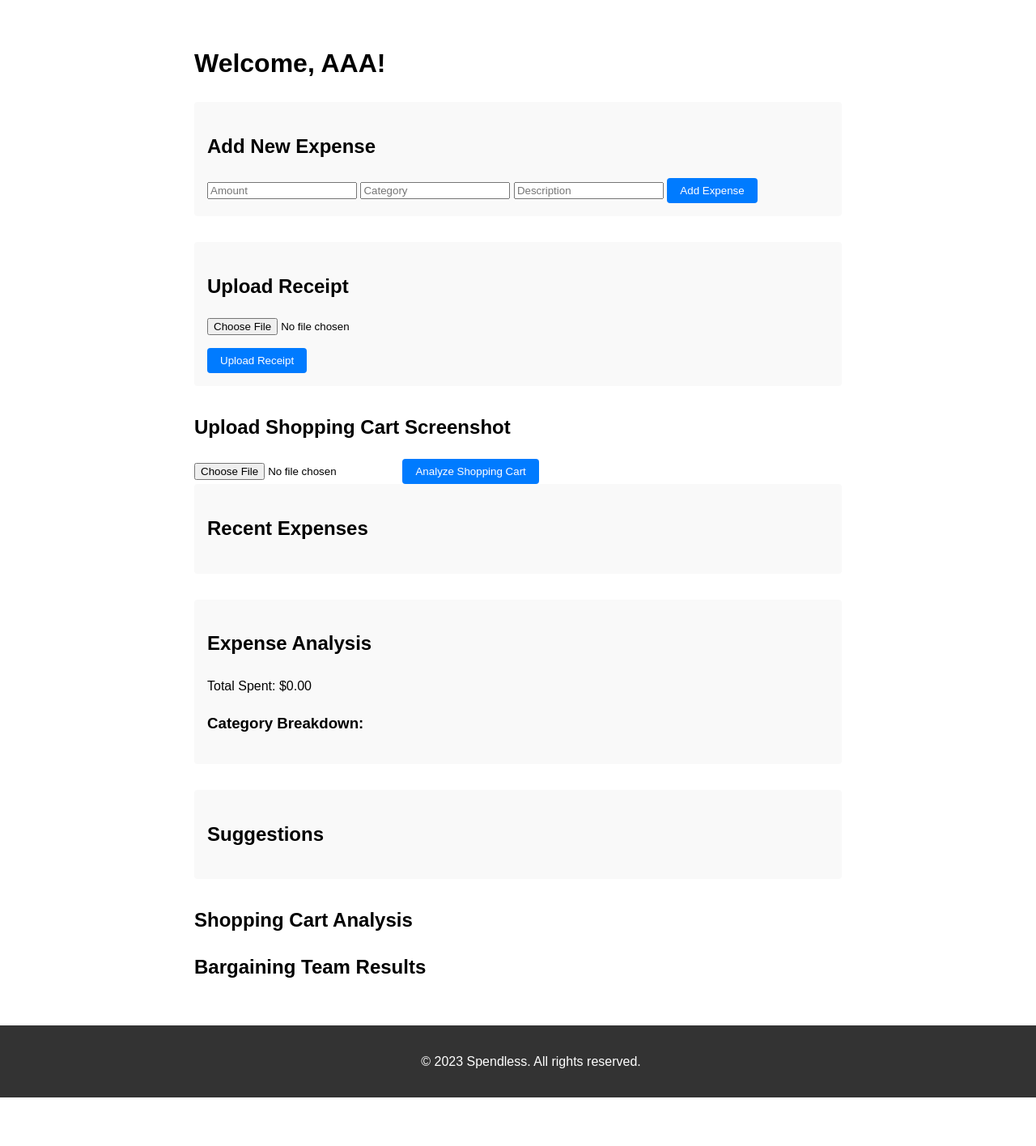
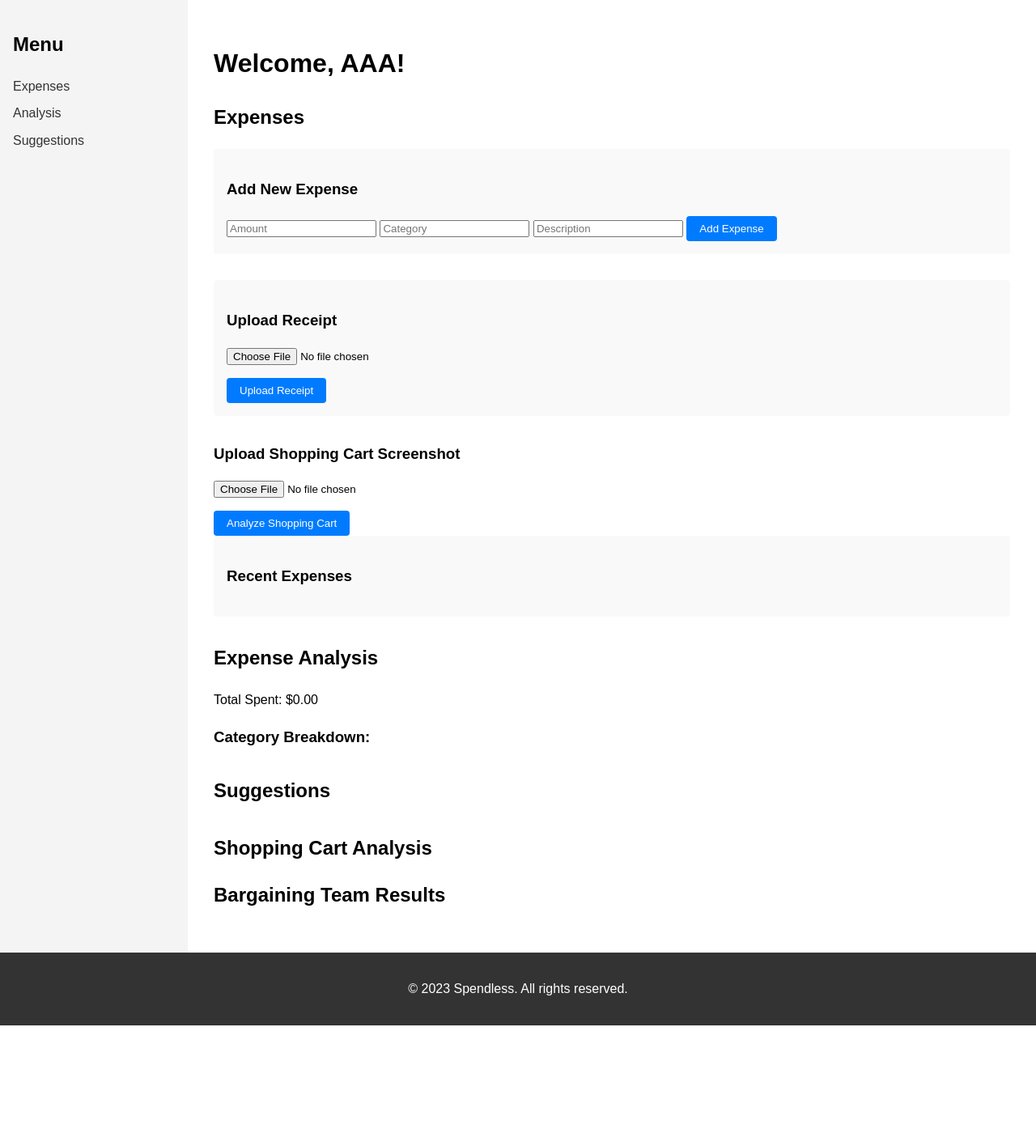
Before and after one commit to metalfa/Frugal.io, a Flask app: page /dashboard in a window 1280 px wide. Shown: the part 90-1506 px from the top of the page at 81% size. After the commit the page ends 1357 px from the top, so only its background shows below. Run offline with Flask 3, Linux system fonts and the light colour scheme; a user stored in the database is signed in; data comes from the database, SQL or seed files in the repository; both versions use the stored data as it was after the commit; data that the repository does not hold is empty.

Commit message:
Agent query: Can you verify if the new UI layout with header, sidebar, and dynamic content area is displayed correctly on the dashboard page? Please check if the header contains navigation links, the sidebar has a menu with links to Expenses, Analysis, and Suggestions, and if the main content area shows the welcome message and forms for adding expenses, uploading receipts, and analyzing shopping carts.

```diff
--- a/main.py
+++ b/main.py
@@ -1,5 +1,5 @@
 import logging
-from __init__ import create_app
+from __init__ import create_app, db
 from flask import render_template, jsonify, redirect, url_for, request
 from flask_login import login_required, current_user
 from werkzeug.utils import secure_filename
@@ -7,8 +7,8 @@ import os
 from receipt_scanner import scan_receipt
 from shopping_cart_analyzer import analyze_shopping_cart, suggest_alternatives
 from bargaining_team import negotiate_shopping_cart
+from models import Expense
 
-# Set up logging
 logging.basicConfig(level=logging.DEBUG)
 logger = logging.getLogger(__name__)
 
@@ -23,7 +23,8 @@ def home():
 @login_required
 def dashboard():
     logger.debug(f"Accessing dashboard route from main.py for user {current_user.id}")
-    return redirect(url_for('expense.dashboard'))
+    expenses = Expense.query.filter_by(user_id=current_user.id).order_by(Expense.date.desc()).all()
+    return render_template('dashboard.html', expenses=expenses)
 
 @app.route('/mobile')
 @login_required
--- a/static/css/style.css
+++ b/static/css/style.css
@@ -3,10 +3,9 @@ body {
     line-height: 1.6;
     margin: 0;
     padding: 0;
-    padding-bottom: 60px; /* Add padding at the bottom */
-    min-height: 100vh;
     display: flex;
     flex-direction: column;
+    min-height: 100vh;
 }
 
 header {
@@ -31,8 +30,42 @@ nav ul li a {
 }
 
 main {
+    flex-grow: 1;
+    display: flex;
+}
+
+.dashboard-container {
+    display: flex;
+    flex-grow: 1;
+}
+
+.sidebar {
+    width: 200px;
+    background-color: #f4f4f4;
+    padding: 1rem;
+}
+
+.sidebar ul {
+    list-style-type: none;
+    padding: 0;
+}
+
+.sidebar ul li {
+    margin-bottom: 0.5rem;
+}
+
+.sidebar ul li a {
+    text-decoration: none;
+    color: #333;
+}
+
+.main-content {
+    flex-grow: 1;
     padding: 2rem;
-    flex-grow: 1; /* Allow main content to grow and push footer down */
+}
+
+.section {
+    margin-bottom: 2rem;
 }
 
 .alert {
@@ -74,11 +107,6 @@ main {
     border-radius: 4px;
 }
 
-.dashboard-container {
-    max-width: 800px;
-    margin: 0 auto;
-}
-
 .expense-form, .receipt-upload, .expense-list, .analysis, .suggestions {
     margin-bottom: 2rem;
     background-color: #f9f9f9;
@@ -96,23 +124,22 @@ main {
     padding: 0.5rem 0;
 }
 
-#receipt-form {
+#receipt-form, #shopping-cart-form {
     display: flex;
     flex-direction: column;
     align-items: flex-start;
 }
 
-#receipt-form input[type="file"] {
+#receipt-form input[type="file"], #shopping-cart-form input[type="file"] {
     margin-bottom: 1rem;
 }
 
 footer {
-    position: relative;
-    width: 100%;
-    padding: 1rem;
     background-color: #333;
     color: #fff;
     text-align: center;
+    padding: 1rem;
+    margin-top: auto;
 }
 
 button {
--- a/templates/base.html
+++ b/templates/base.html
@@ -28,6 +28,9 @@
                 {% endfor %}
             {% endif %}
         {% endwith %}
+        {% if not current_user.is_authenticated %}
+            <div class="alert alert-info">Please log in to access this page</div>
+        {% endif %}
         {% block content %}{% endblock %}
     </main>
     <footer>
--- a/templates/dashboard.html
+++ b/templates/dashboard.html
@@ -2,9 +2,20 @@
 {% block title %}Dashboard{% endblock %}
 {% block content %}
 <div class="dashboard-container">
+    <div class="sidebar">
+        <h2>Menu</h2>
+        <ul>
+            <li><a href="#expenses">Expenses</a></li>
+            <li><a href="#analysis">Analysis</a></li>
+            <li><a href="#suggestions">Suggestions</a></li>
+        </ul>
+    </div>
+    <div class="main-content">
         <h1>Welcome, {{ current_user.username }}!</h1>
+        <div id="expenses" class="section">
+            <h2>Expenses</h2>
             <div class="expense-form">
-        <h2>Add New Expense</h2>
+                <h3>Add New Expense</h3>
                 <form id="expense-form">
                     <input type="number" id="amount" placeholder="Amount" required>
                     <input type="text" id="category" placeholder="Category" required>
@@ -13,21 +24,21 @@
                 </form>
             </div>
             <div class="receipt-upload">
-        <h2>Upload Receipt</h2>
+                <h3>Upload Receipt</h3>
                 <form id="receipt-form" enctype="multipart/form-data">
                     <input type="file" id="receipt" name="receipt" accept="image/*" required>
                     <button type="submit">Upload Receipt</button>
                 </form>
             </div>
             <div class="shopping-cart-upload">
-        <h2>Upload Shopping Cart Screenshot</h2>
+                <h3>Upload Shopping Cart Screenshot</h3>
                 <form id="shopping-cart-form" enctype="multipart/form-data">
                     <input type="file" id="shopping-cart" name="shopping_cart" accept="image/*" required>
                     <button type="submit">Analyze Shopping Cart</button>
                 </form>
             </div>
             <div class="expense-list">
-        <h2>Recent Expenses</h2>
+                <h3>Recent Expenses</h3>
                 <ul id="expenses">
                     {% for expense in expenses %}
                     <li>
@@ -39,12 +50,13 @@
                     {% endfor %}
                 </ul>
             </div>
-    <div class="analysis">
+        </div>
+        <div id="analysis" class="section">
             <h2>Expense Analysis</h2>
             <div id="total-spent"></div>
             <div id="category-breakdown"></div>
         </div>
-    <div class="suggestions">
+        <div id="suggestions" class="section">
             <h2>Suggestions</h2>
             <ul id="product-suggestions"></ul>
         </div>
@@ -58,5 +70,6 @@
             <div id="negotiation-results"></div>
         </div>
     </div>
+</div>
 <script src="{{ url_for('static', filename='js/dashboard.js') }}"></script>
 {% endblock content %}
```
Also changed, not shown: auth.py (+9 -0 lines), create_test_user.py (added, +21 -0 lines), instance/site.db, uploads/Reveipt.png (deleted), 1 other file. Lines whose indentation alone changed are shown as unchanged.
